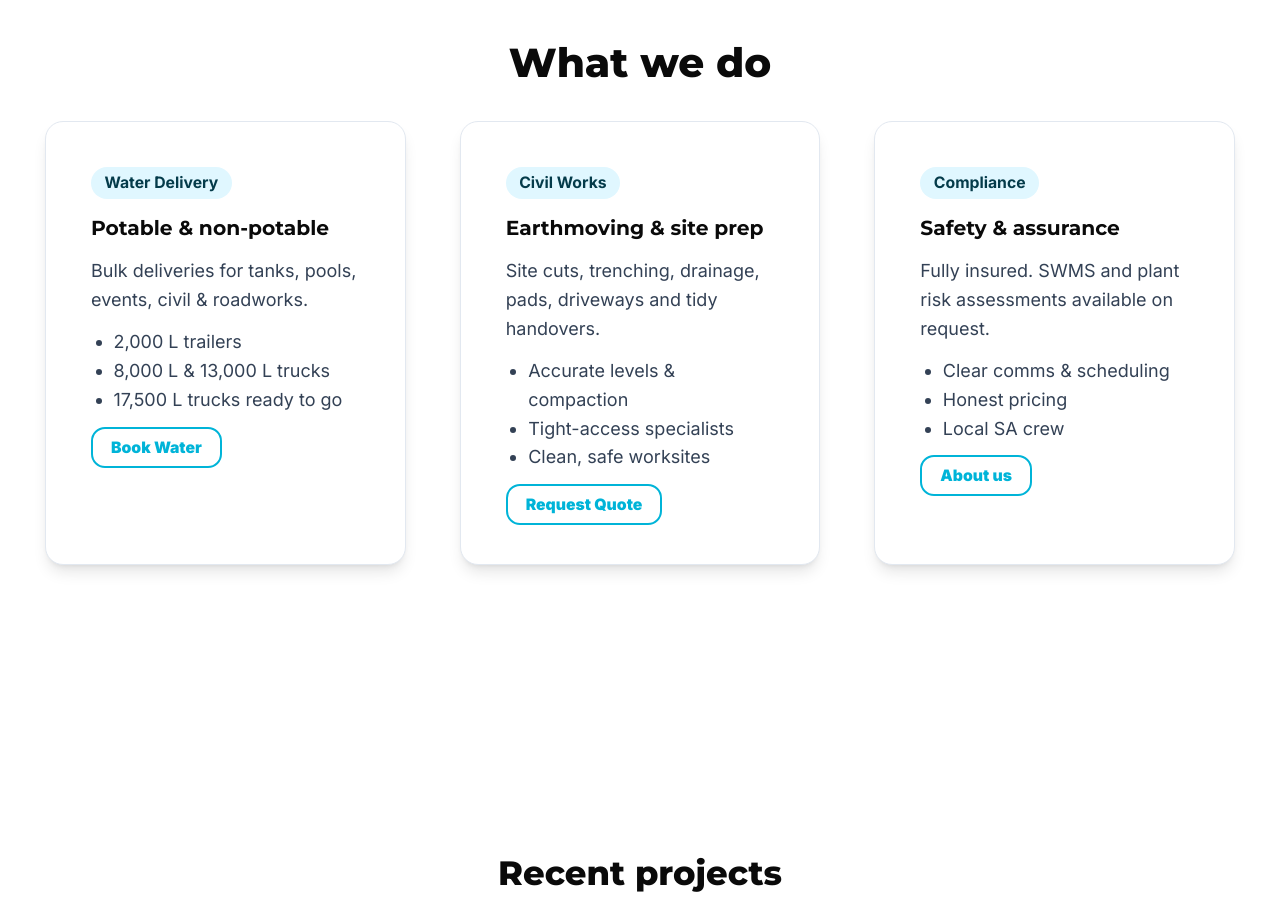
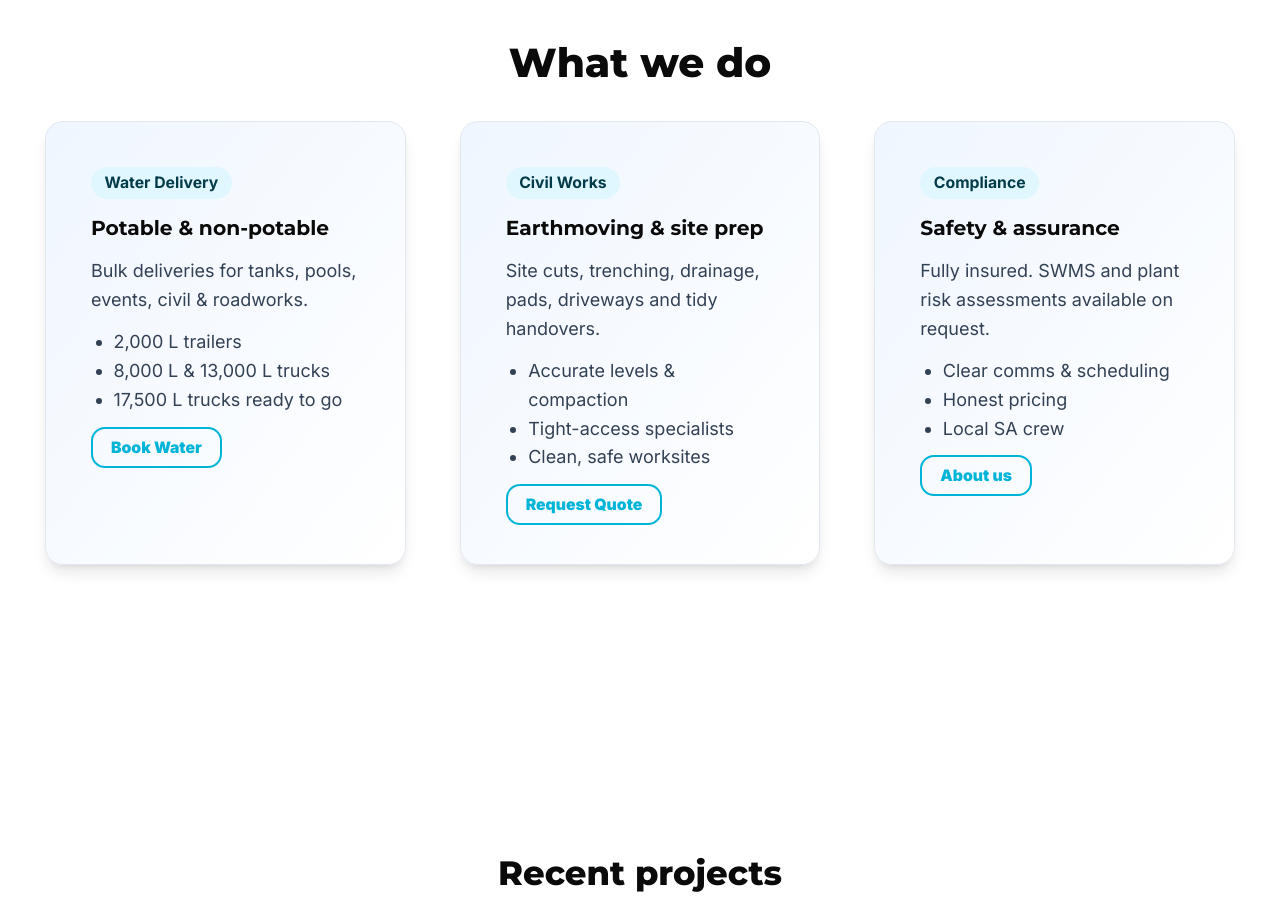
Before and after one commit to kindaiau/more-civil, a React (Vite) app: page / in a window 1280 px wide. Shown: the part 1200-2118 px from the top of the page. Built offline with nearby package versions, Linux system fonts and the light colour scheme.

Commit message:
Add gradient background to box
Added a light blue gradient background to the selected box, fading from blue to white.

```diff
--- a/src/components/Services.tsx
+++ b/src/components/Services.tsx
@@ -6,7 +6,7 @@ const Card = ({
   badge: string;
   title: string;
   children: React.ReactNode;
-}) => <div className="rounded-2xl border border-slate-200 bg-white shadow-lg p-10">
+}) => <div className="rounded-2xl border border-slate-200 bg-gradient-to-br from-blue-50 to-white shadow-lg p-10">
     <span className="inline-block bg-[#e0f7ff] text-[#043b4a] px-3 py-1 rounded-full font-bold text-sm mb-3">{badge}</span>
     <h3 className="font-bold text-lg mb-3" style={{
     fontFamily: 'Montserrat'
```
